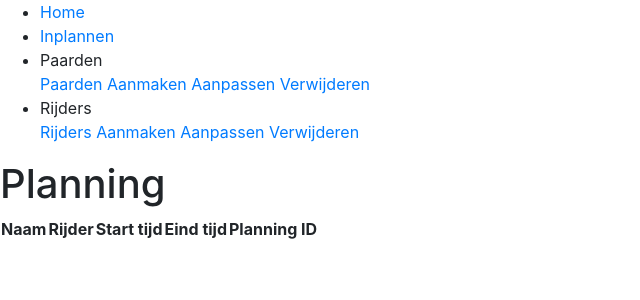
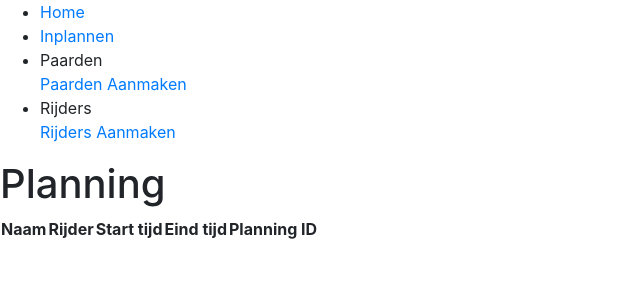
Before and after one commit to jang02/manege, a PHP site: page /manege/ in a window 1280 px wide. Shown: the top 300 px of the page, without its empty margins (0-640 px from the left). Run offline with PHP 8.4, Linux system fonts and the light colour scheme; data that the repository does not hold is empty; some libraries are stand-ins or nearby versions.

Commit message:
update
removed unneccessary dropdown options

```diff
--- a/view/templates/header.php
+++ b/view/templates/header.php
@@ -20,8 +20,6 @@
                     <div class="dropdown-content">
                         <a href="<?= URL ?>horse/index">Paarden</a>
                         <a href="<?= URL ?>horse/create">Aanmaken</a>
-                        <a href="<?= URL ?>horse/edit">Aanpassen</a>
-                        <a href="<?= URL ?>horse/delete">Verwijderen</a>
                     </div>
                 </div>
             </li>
@@ -31,8 +29,6 @@
                     <div class="dropdown-content">
                         <a href="<?= URL ?>rider/index">Rijders</a>
                         <a href="<?= URL ?>rider/create">Aanmaken</a>
-                        <a href="<?= URL ?>rider/edit">Aanpassen</a>
-                        <a href="<?= URL ?>rider/delete">Verwijderen</a>
                     </div>
                 </div>
             </li>
```
